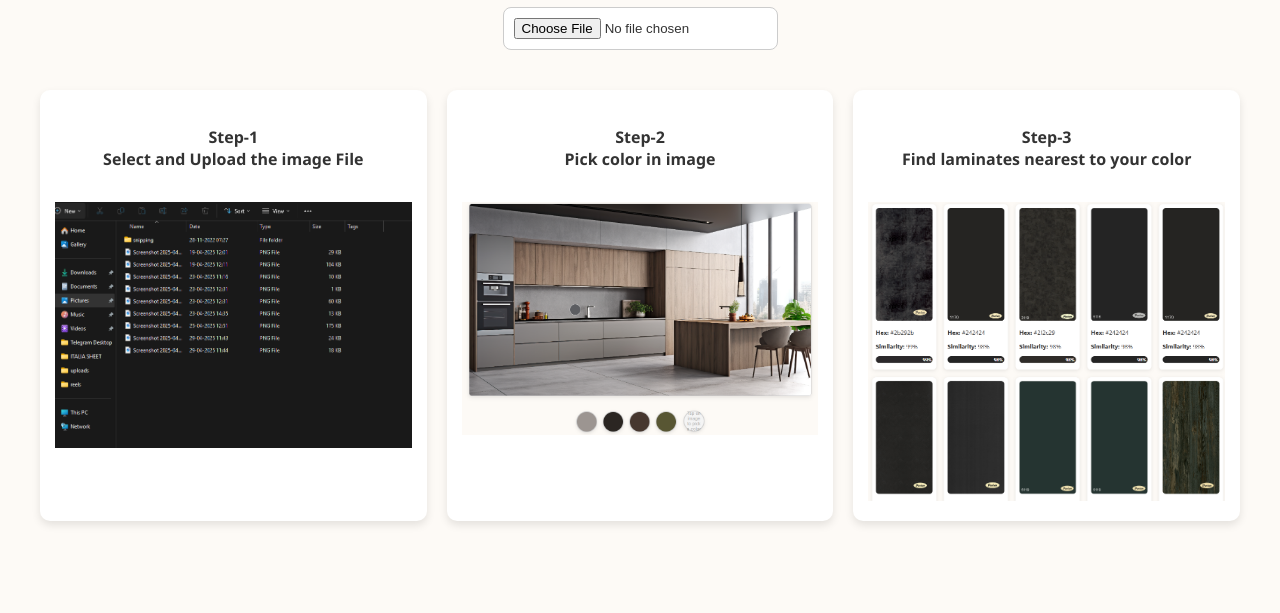
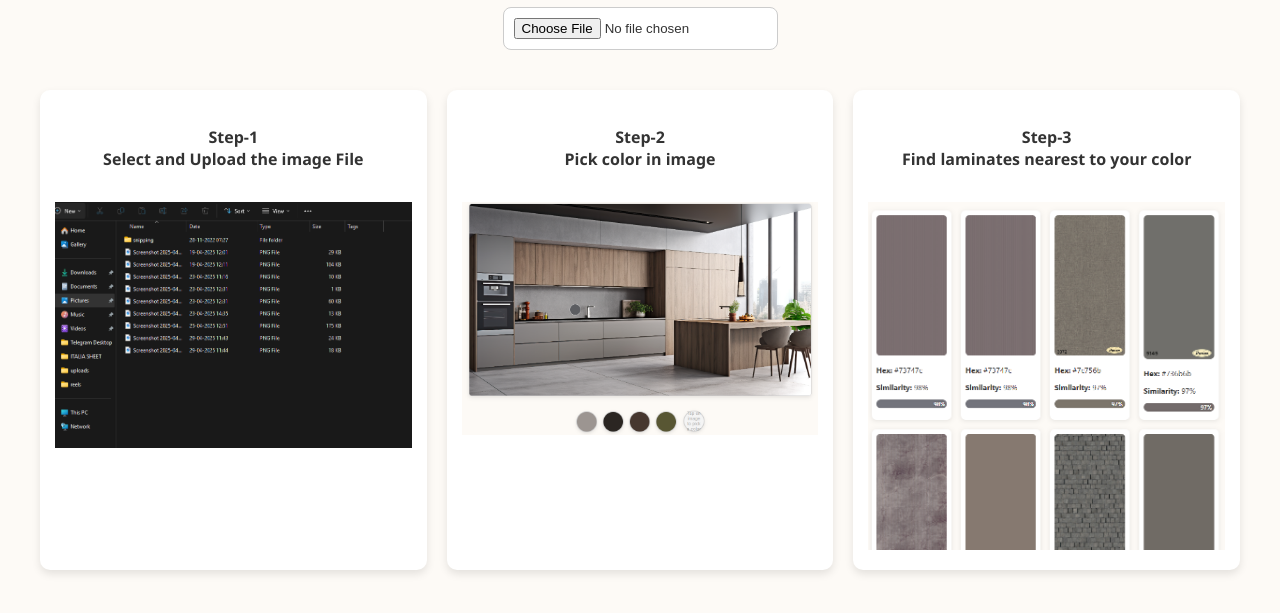
Before and after one commit to ELFKNIGHTKING/laminate-color-picker, a website: page client/index.html in a window 1280 px wide. Shown: the part 125-738 px from the top of the page. Drawn offline with Linux system fonts and the light colour scheme.

Commit message:
new image

```diff
--- a/client/index.html
+++ b/client/index.html
@@ -40,7 +40,7 @@
         </div>
         <div id="card_3" class="card">
           <h4>Step-3<br />Find laminates nearest to your color</h4>
-          <img class="instruction-img" src="images/find laminates.png" />
+          <img class="instruction-img" src="images/find-laminates.png" />
         </div>
       </section>
 
```
Also changed, not shown: client/images/find laminates.png (deleted), client/images/find-laminates.png (added).
